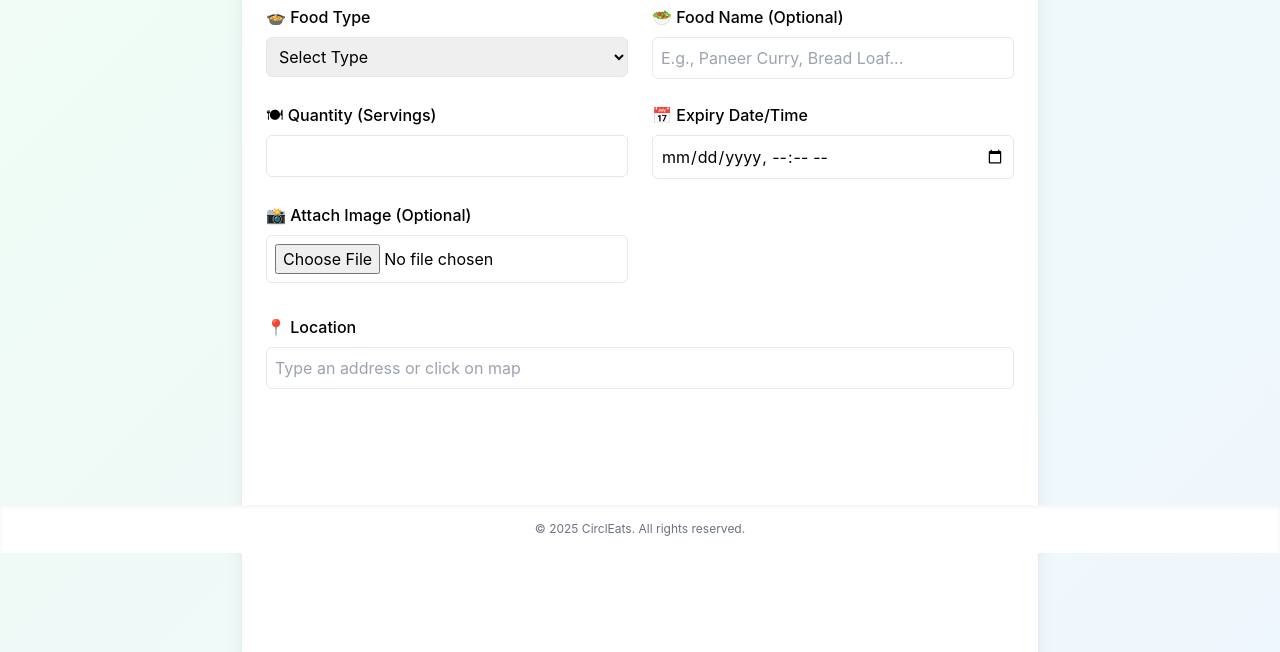
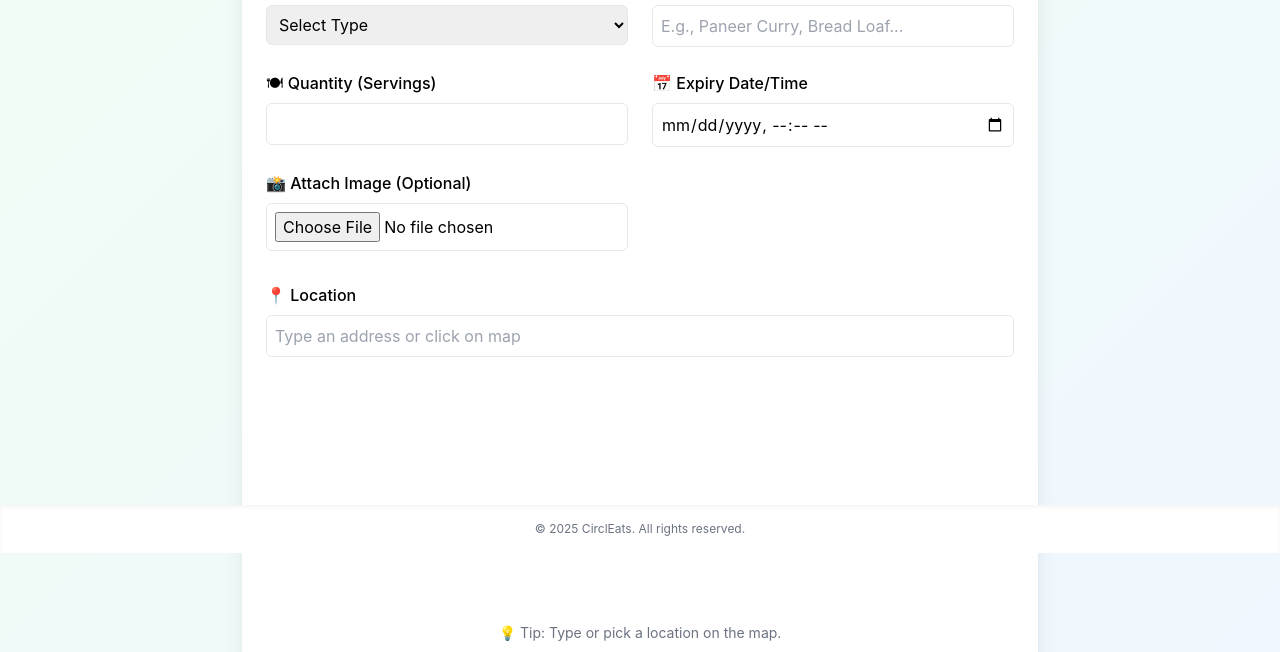
Before and after one commit to shubha229/circlEats_frontend, a website: page dvs.html in a window 1280 px wide. Shown: the part 247-899 px from the top of the page. Drawn offline with nearby package versions, Linux system fonts and the light colour scheme; no server answers; sample sign-in values are in the browser's storage; a script that the page names is missing.

Commit message:
Update dvs.html

```diff
--- a/dvs.html
+++ b/dvs.html
@@ -16,6 +16,8 @@
     body {
       background: linear-gradient(135deg, #f0fdf4, #eff6ff);
       font-family: "Inter", sans-serif;
+      margin: 0;
+      padding: 0;
     }
 
     .card {
@@ -145,7 +147,7 @@
   <meta name="theme-color" content="#0ea5a4" />
 </head>
 
-<body class="min-h-screen flex flex-col items-center py-8 px-4">
+<body class="min-h-screen flex flex-col items-center">
 
   <!-- Header -->
   <header class="bg-white shadow-sm sticky top-0 z-40 w-full">
@@ -167,7 +169,6 @@
           <option value="en">English</option>
           <option value="hi">हिन्दी</option>
           <option value="kn">ಕನ್ನಡ</option>
-          <option value="te">తెలుగు</option>
         </select>
       </nav>
     </header>
```
